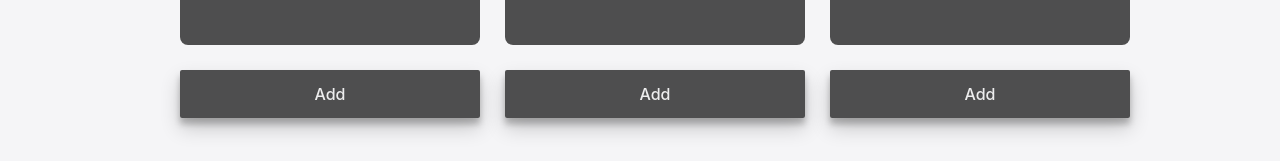
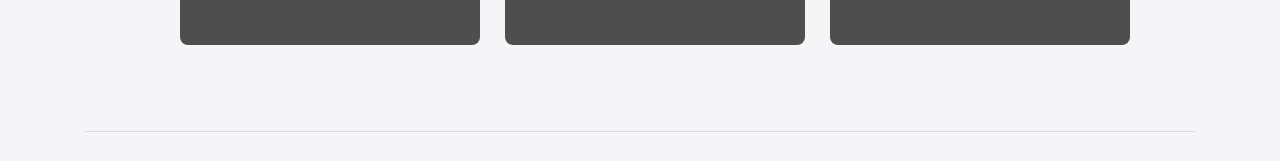
Before and after one commit to eldom93/mockAppleTV, a React (Create React App) app in the folder react-fetch/: page / in a window 1280 px wide. Shown: the part 596-757 px from the top of the page. Built offline with nearby package versions, Linux system fonts and the light colour scheme.

Commit message:
fix for hover

```diff
--- a/react-fetch/src/App.css
+++ b/react-fetch/src/App.css
@@ -25,7 +25,7 @@
 }
 
 .tv-btn {
-  display: block;
+  display: block !important;
   margin-left:25px;
   width:300px;
   background-color:rgba(0,0,0,.68);
@@ -45,6 +45,10 @@
   box-shadow: 0 10px 20px rgba(0,0,0,0.19), 0 6px 6px rgba(0,0,0,0.23);
 
 }
+.tv-btn-hide{
+  display:none;
+}
+
 
 .tv-img {
   background-color: black;
--- a/react-fetch/src/App.js
+++ b/react-fetch/src/App.js
@@ -26,7 +26,7 @@ class App extends Component {
 
     this.addTitleToList = this.addTitleToList.bind(this);
     this.removeTitleFromList = this.removeTitleFromList.bind(this);
-    this.onMouseOver = this.onMouseOver.bind(this);
+  //  this.onMouseOver = this.onMouseOver.bind(this);
 
   }
 
@@ -39,15 +39,21 @@ class App extends Component {
       .catch(console.log);
   }
 
-  onMouseOver() {
-    this.setState({ hover: !this.state.hover });
+  onMouseOver(hover) {
+
+console.log(hover);
+    this.setState({ hover: true });
+
+  }
+  onMouseOut() {
+
+    this.setState({ hover: false});
   }
 
   addTitleToList(title) {
     this.setState({
       mynewlist: [[...this.state.mynewlist],title]
     });
-    //console.log(title);
   }
 
   removeTitleFromList(title) {
@@ -57,7 +63,6 @@ class App extends Component {
     });
   }
   render() {
-    console.log(this.state.mynewlist.length === 0);
     return (
       <div className="container">
         <h1 className="title">Apple TV+</h1>
@@ -66,8 +71,10 @@ class App extends Component {
         <h2 className="heading">My List</h2>
 
         <TVData
+          hover={this.state.hover}
           removeTitleFromList={this.removeTitleFromList.bind(this)}
           onMouseOver={this.onMouseOver.bind(this)}
+          onMouseOut={this.onMouseOut.bind(this)}
           title={this.state.title}
         />
 
@@ -75,20 +82,28 @@ class App extends Component {
         <h2 className="heading">Recommendations</h2>
 
         <TVData
+           hover={this.state.hover}
           addTitleToList={this.addTitleToList.bind(this)}
           onMouseOver={this.onMouseOver.bind(this)}
+          onMouseOut={this.onMouseOut.bind(this)}
           title={this.state.title}
+
         />
+
         <hr />
 
         <h2 className="heading">My List</h2>
         <ListTitles/>
         {this.state.mynewlist === 0 ? ('') : (
         <div className="row">
-        {this.state.mynewlist.map(title => (<ol><li key={Math.random().toString()} className="col-xs-12 col-sm-6 col-md-4 col-lg-3 card-body"><Title
+        {this.state.mynewlist.map(title => (<ol>
+          <li key={Math.random().toString()} className="col-xs-12 col-sm-6 col-md-4 col-lg-3 card-body">
+            <Title
                 value={this.state.title}
                 className="card card-title"
-          title={title}></Title></li></ol>
+          title={title}></Title>
+          </li>
+          </ol>
           ))}
         </div>)}
       </div>
--- a/react-fetch/src/components/data.js
+++ b/react-fetch/src/components/data.js
@@ -43,6 +43,12 @@ export default class TVData extends React.Component {
         this.props.addTitleToList(title);
        // console.log(e.target.value);
     }
+    handleChange(e){
+        const hover = e.target.value;
+console.log(hover);
+        this.props.onMouseOver(this.props.hover);
+
+    }
 
     render() {
         return (
@@ -50,16 +56,26 @@ export default class TVData extends React.Component {
                 {
                     tvdata.mylist.map(
                         props => (
-                            <li key={Math.random().toString()} className="col-xs-12 col-sm-6 col-md-4 col-lg-3 card-body">
+                            <li value={this.props.hover}
+                            hover={this.props.hover}
+                            onMouseOver={this.handleChange.bind(this)} key={Math.random().toString()} className="col-xs-12 col-sm-6 col-md-4 col-lg-3 card-body">
                                 <TVImage src={props.img} />
-                                <Title title={props.title} />
-                                <button className="tv-btn" title={props.title} value={props.title} onClick={this.handleClick.bind(this)}>
+                                <Title
+                                title={props.title} />
+
+                                <button
+                                className={this.props.hover == false?"tv-btn-hide":"tv-btn"}
+                                title={props.title}
+                                value={props.title}
+                                onClick={this.handleClick.bind(this)}>
                                     Add
                                 </button>
                             </li>
+
                         )
                     )
                 }
+
             </ol>
         );
     }
```
